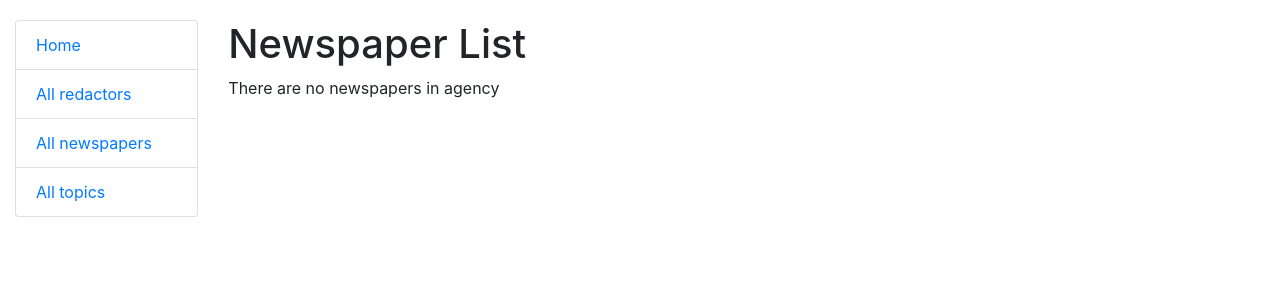
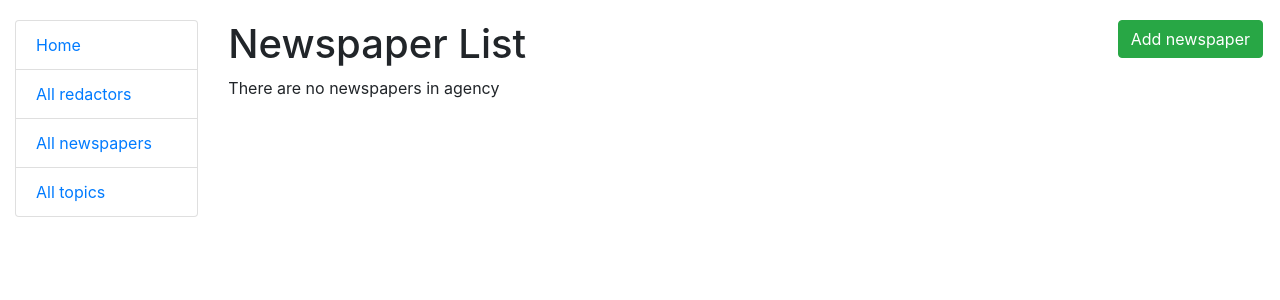
Before and after one commit to EugeneDolinskiy/news-agency, a Django app: page /newspapers/ in a window 1280 px wide. Shown: the top 300 px of the page. Run offline with Django 5.2, Linux system fonts and the light colour scheme; data that the repository does not hold is empty; some libraries are stand-ins or nearby versions.

Commit message:
add possibility to create newspaper from newspaper list page

```diff
--- a/templates/news_management/newspaper_list.html
+++ b/templates/news_management/newspaper_list.html
@@ -4,6 +4,9 @@
 {% block content %}
   <h1>
     Newspaper List
+    <a href="{% url 'news_management:newspaper-create' %}" class="btn btn-success link-to-page">
+      Add newspaper
+    </a>
   </h1>
 
   {% if newspaper_list %}
```
